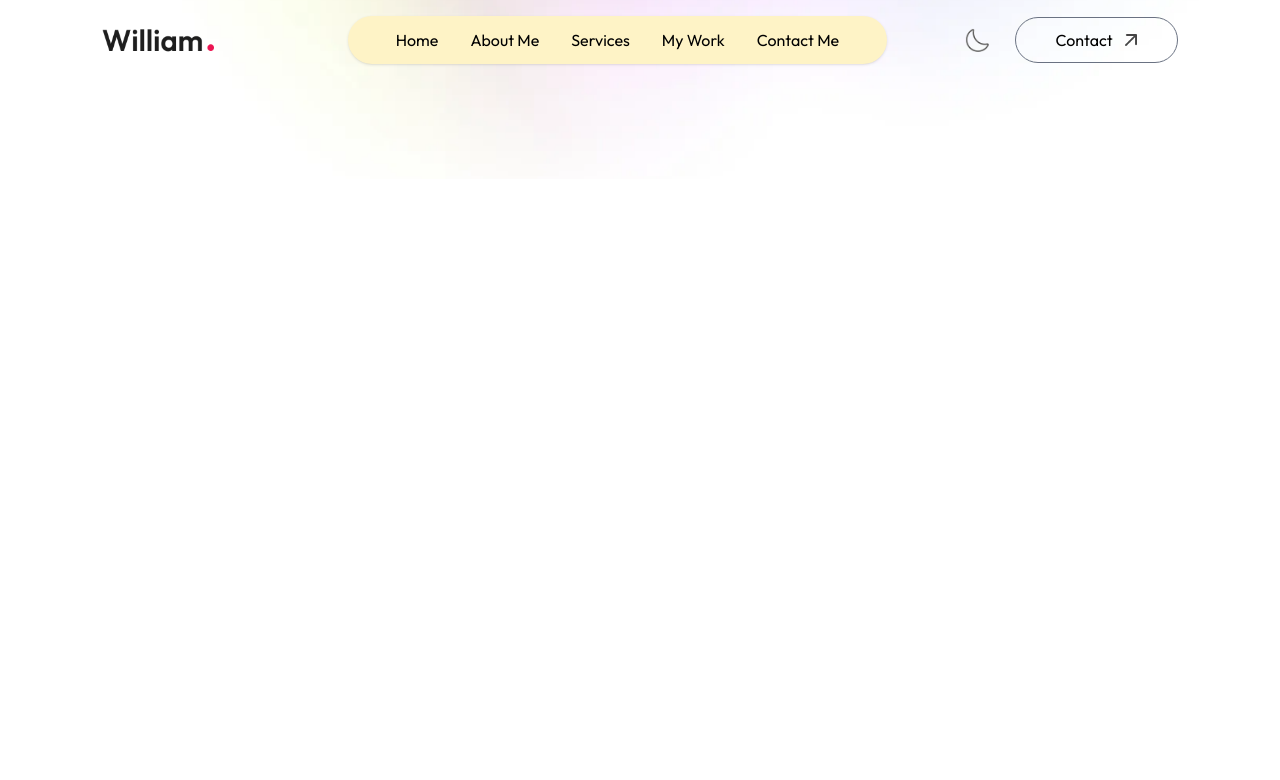
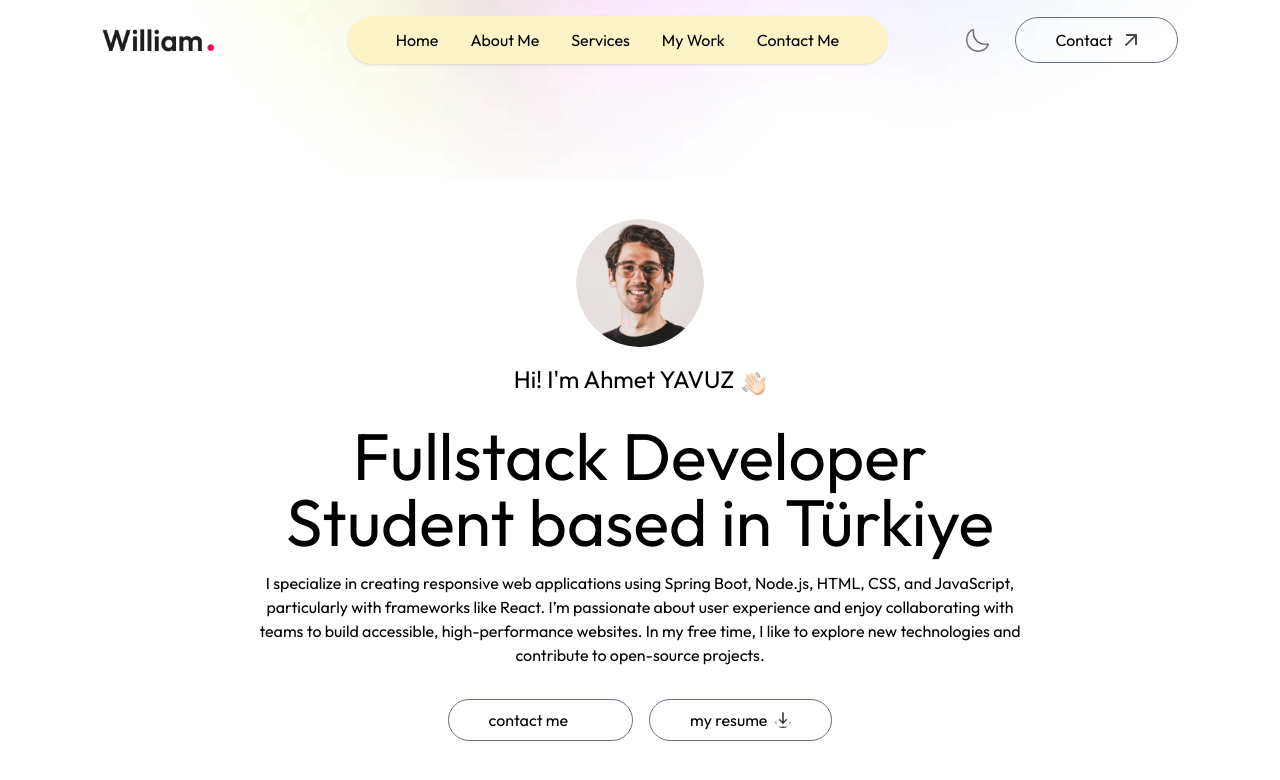
Before and after one commit to yavuzahmet1/my-portfolio, a Next.js app: page / in a window 1280 px wide. Shown: the top 780 px of the page. Built offline with nearby package versions, Linux system fonts and the light colour scheme; a web font is replaced by a local one.

Commit message:
header pages comleted style and margin space

```diff
--- /dev/null
+++ b/app/components/Header.jsx
@@ -0,0 +1,26 @@
+import { assets } from '@/assets/assets'
+import Image from 'next/image'
+import React from 'react'
+
+const Header = () => {
+    return (
+        <div className='w-11/12 max-w-3xl text-center mx-auto h-screen flex flex-col items-center justify-center gap-4'>
+            <div>
+                <Image src={assets.profile_img} alt='' className='rounded-full w-32' /></div>
+            <h3 className='flex gap-2 items-end text-xl md:text-2xl mb-3 '>Hi! I'm Ahmet YAVUZ <Image src={assets.hand_icon} alt='' className='w-6' /> </h3>
+            <h1 className='text-3xl sm:text-6xl lg:text-[66px]'> Fullstack Developer Student based in Türkiye</h1>
+            <p>
+                I specialize in creating responsive web applications using Spring Boot, Node.js, HTML, CSS, and
+                JavaScript, particularly with frameworks like React. I’m passionate about user experience and enjoy
+                collaborating with teams to build accessible, high-performance websites. In my free time, I like to
+                explore new technologies and contribute to open-source projects.</p>
+            <div className='flex flex-col sm:flex-row items-center gap-4 mt-4'>
+                <a href="#contact" className='px-10 py-2 border rounded-full border-gray-500 flex items-center gap-2'>contact me <Image src={assets.right_arrow_white} alt='' className='rounded-full w-4' /></a>
+                <a href="#resume" download className='px-10 py-2 border rounded-full border-gray-500 flex items-center gap-2 '>my resume<Image src={assets.download_icon} alt='' className='rounded-full w-4' /></a>
+            </div>
+        </div>
+
+    )
+}
+
+export default Header
--- a/app/page.js
+++ b/app/page.js
@@ -1,9 +1,11 @@
+import Header from "./components/Header";
 import Navbar from "./components/Navbar";
 
 export default function Home() {
   return (
     <>
       <Navbar />
+      <Header />
     </>
   );
 }
```
